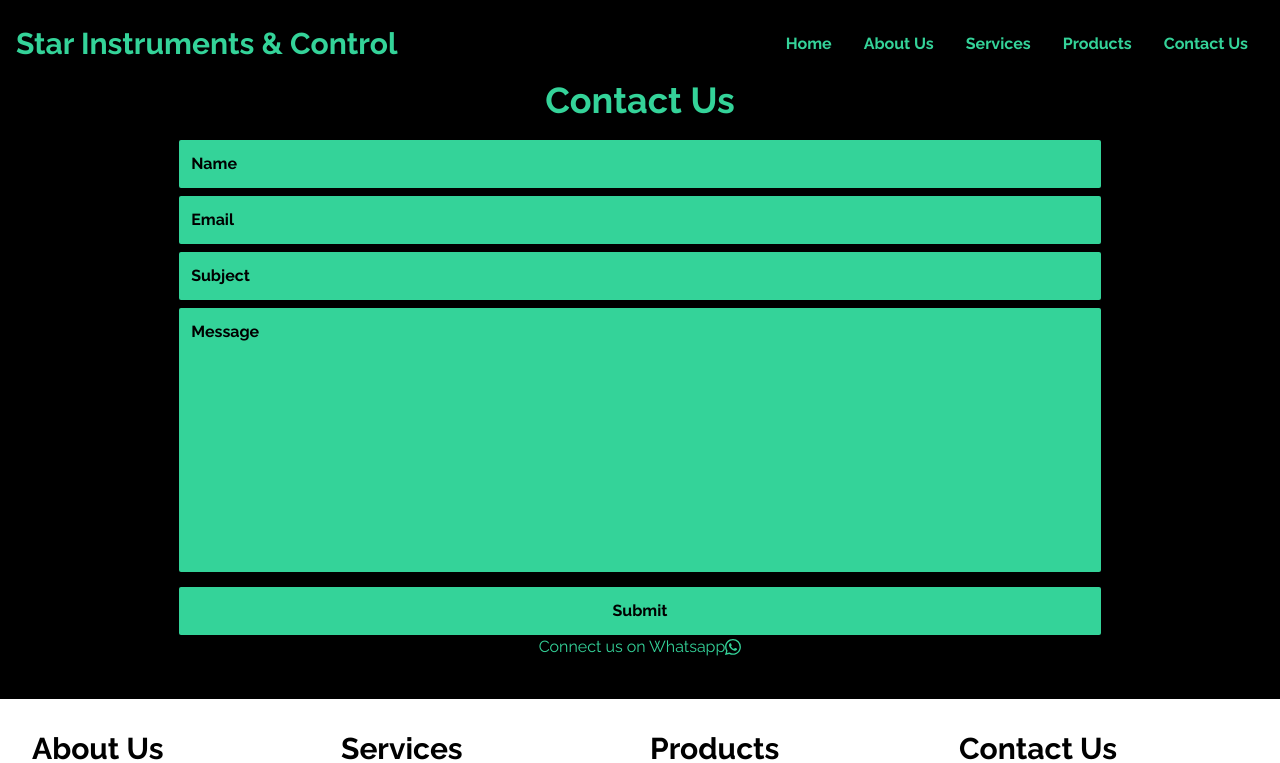
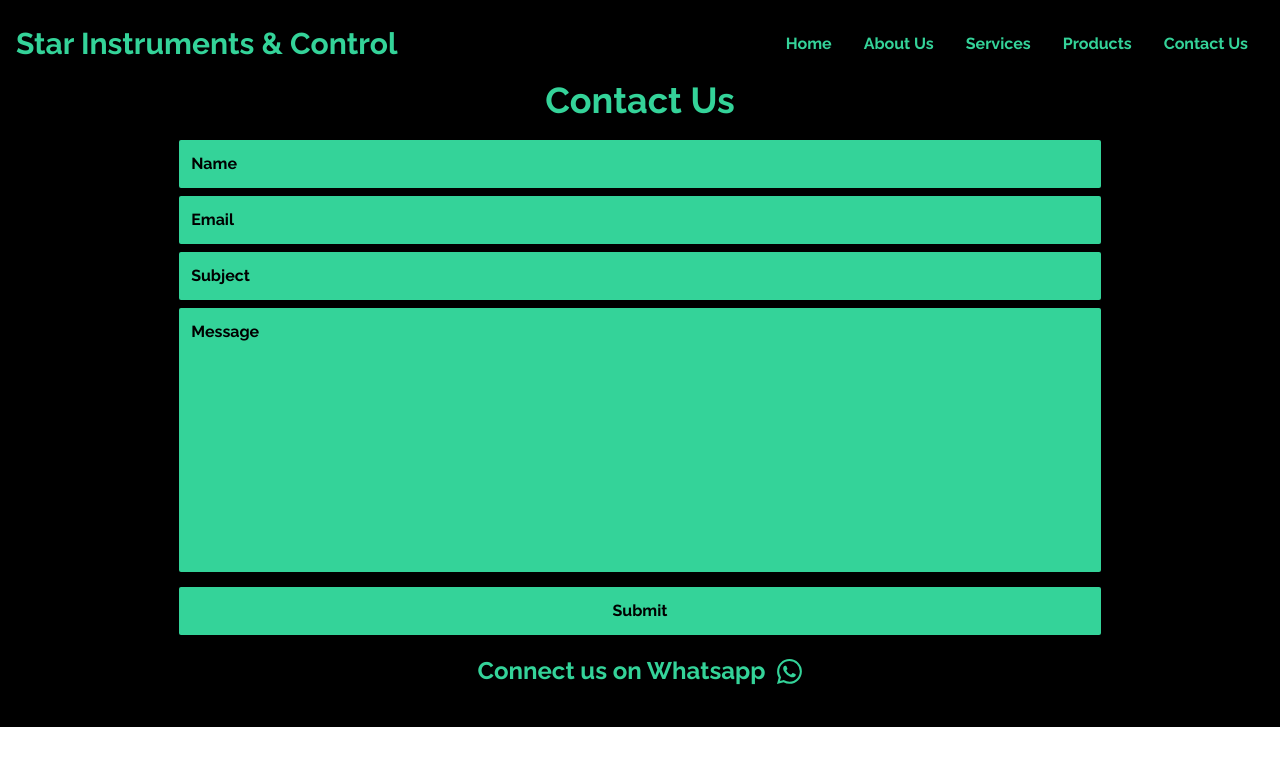
Before and after one commit to DhanrajCoding97/sIc-tailwind-next-live, a Next.js app: page /sic/contact in a window 1280 px wide. Shown: the top 763 px of the page. Built offline with nearby package versions, Linux system fonts and the light colour scheme.

Commit message:
styled contact page

```diff
--- a/components/Contact.jsx
+++ b/components/Contact.jsx
@@ -61,12 +61,19 @@ const ContactForm = () => {
           Submit
         </button>
       </form>
-      <motion.span className="flex items-center justify-center">
-        <h2>Connect us on Whatsapp</h2>
-        <a href="https://wa.me/918454994241">
-          <BsWhatsapp />
-        </a>
-      </motion.span>
+      <div className="flex items-center justify-center mt-5">
+        <motion.a
+          href="https://wa.me/918152889614"
+          whileHover={{ scale: 1.1 }}
+          whileTap={{ scale: 0.9 }}
+          className="flex items-center justify-center font-bold text-2xl max-w-sm text-center"
+        >
+          Connect us on Whatsapp{" "}
+          <span className=" pl-3">
+            <BsWhatsapp size={25} />
+          </span>
+        </motion.a>
+      </div>
     </div>
   );
 };
```
